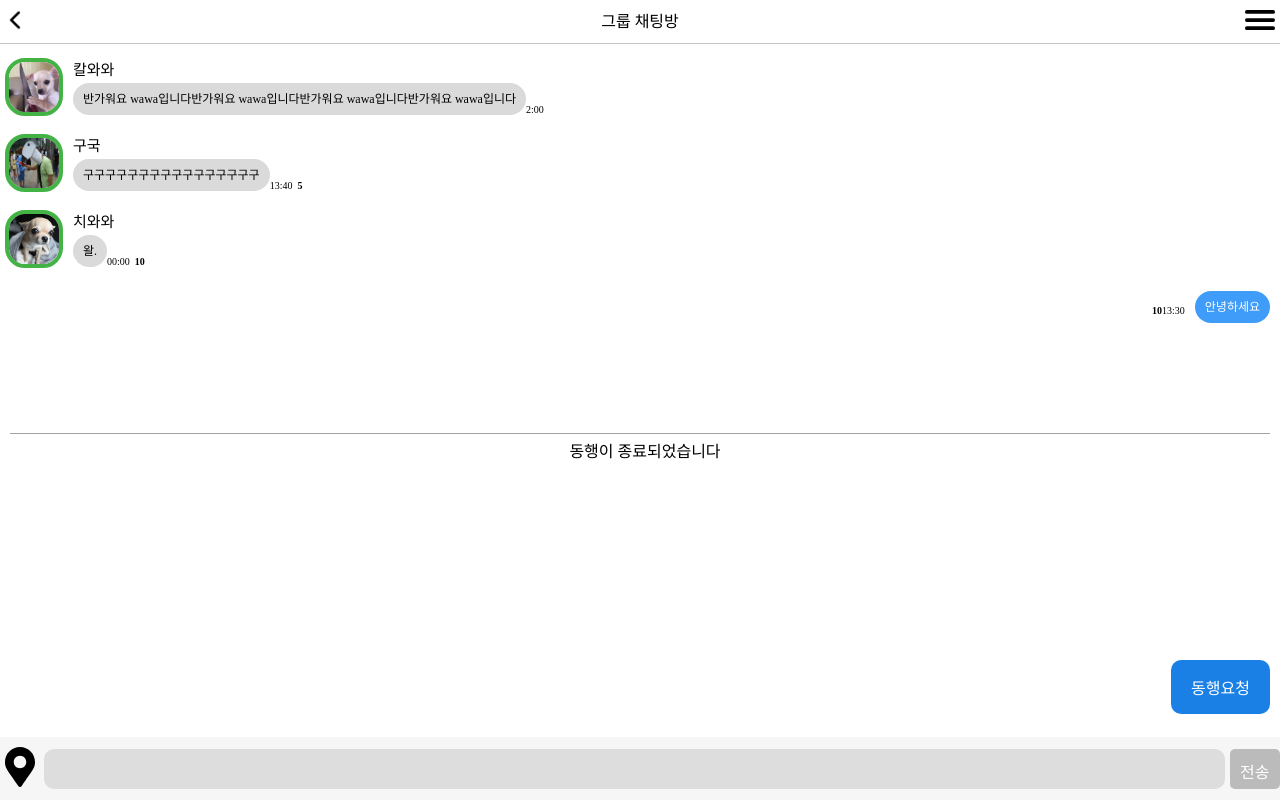
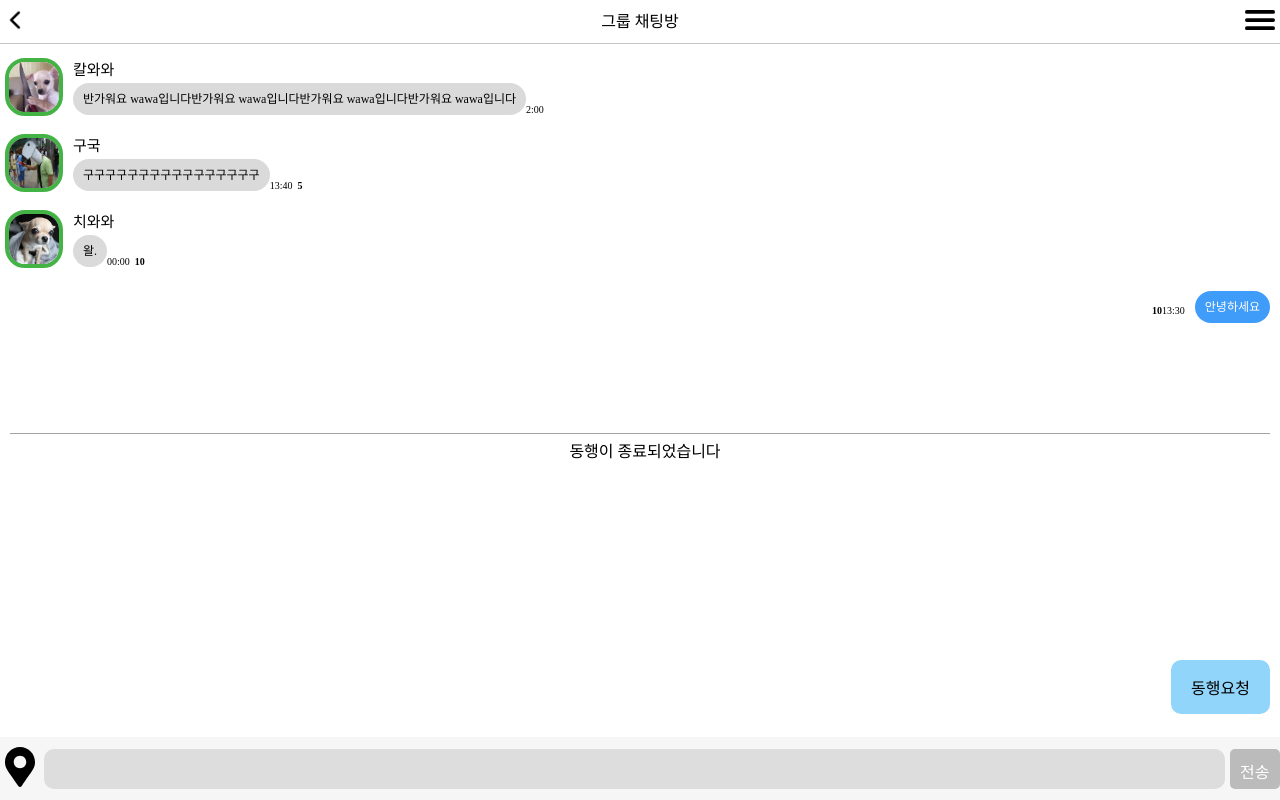
Before and after one commit to MZ-PEOPLE/Tripbuddy-project, a Next.js app: page /chat/chatroom in a window 1280 px wide. Built offline with nearby package versions, Linux system fonts and the light colour scheme.

Commit message:
design:동행요청버튼 색상 변경

```diff
--- a/components/chatroom/RequestButton.module.css
+++ b/components/chatroom/RequestButton.module.css
@@ -1,6 +1,5 @@
 .msgButton {
-    background-color: rgb(26, 128, 230);
-    color: white;
+    background-color: rgb(145, 213, 251);
     display: flex;
     justify-content: flex-end;
     width: fit-content;
```
